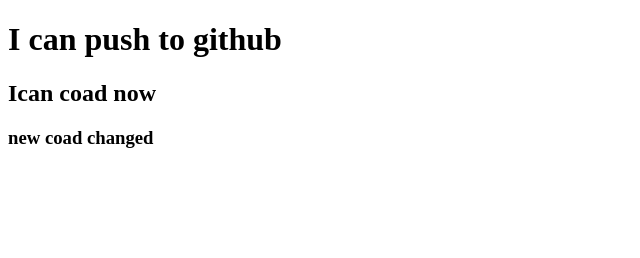
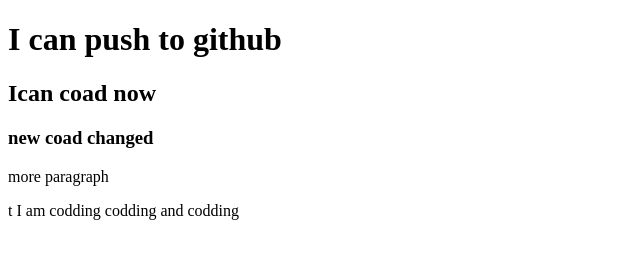
Before and after one commit to MohammedHasan02/git-recap, a plain HTML site: page index.html in a window 1280 px wide. Shown: the whole page, without its empty margins (0-640 px from the left). Drawn offline with Linux system fonts and the light colour scheme.

Commit message:
styles added

```diff
--- a/index.html
+++ b/index.html
@@ -10,6 +10,8 @@
     <h1>I can push to github</h1>
     <h2>Ican coad now</h2>
     <h3> new coad changed</h3>
+    <p>more paragraph</p>
+    <p>t I am codding codding and codding</p>
 
 </body>
 </html>
```
Also changed, not shown: styel.css (added).
